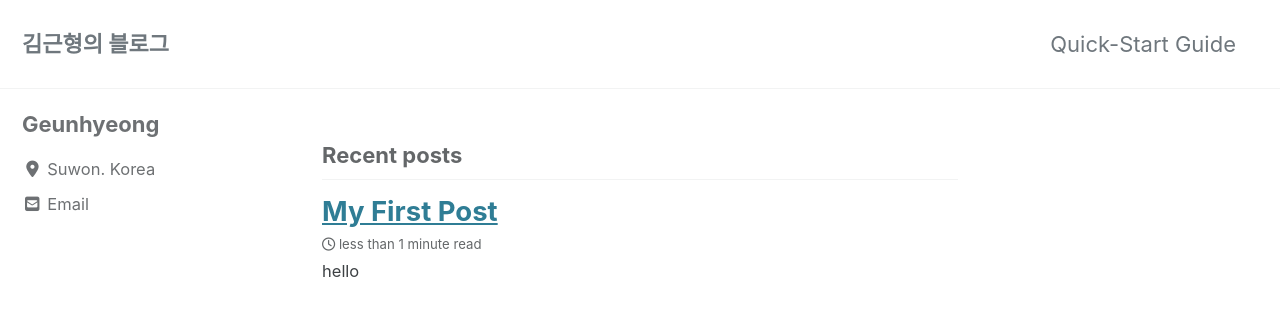
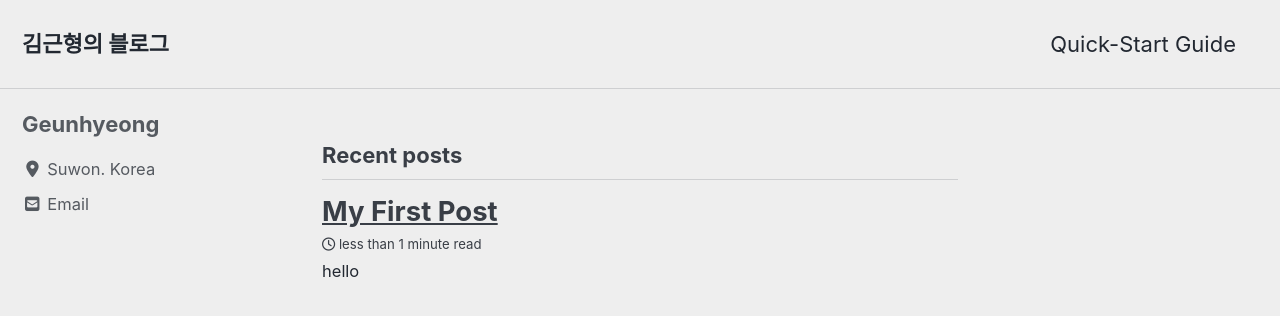
Before and after one commit to geunhyeong/geunhyeong.github.io, a Jekyll site: the page built from index.html, in a window 1280 px wide and 900 px high. Shown: the top 316 px of the window. Built offline with Jekyll 4.4.1, drawn with Linux system fonts in a browser that asks for light colours; cached includes are drawn as plain includes; nearby versions of some CDN libraries; the list of posts is cut into pages by our own code.

```diff
--- a/_config.yml
+++ b/_config.yml
@@ -11,8 +11,8 @@
 # https://mmistakes.github.io/minimal-mistakes/docs/quick-start-guide/#installing-the-theme
 
 # theme                  : "minimal-mistakes-jekyll"
-remote_theme           : "mmistakes/minimal-mistakes"
-minimal_mistakes_skin    : "default" # "air", "aqua", "contrast", "dark", "dirt", "neon", "mint", "plum", "sunrise"
+# remote_theme           : "mmistakes/minimal-mistakes"
+minimal_mistakes_skin    : "air" # "air", "aqua", "contrast", "dark", "dirt", "neon", "mint", "plum", "sunrise"
 
 # Site Settings
 locale                   : "en-US"
```
